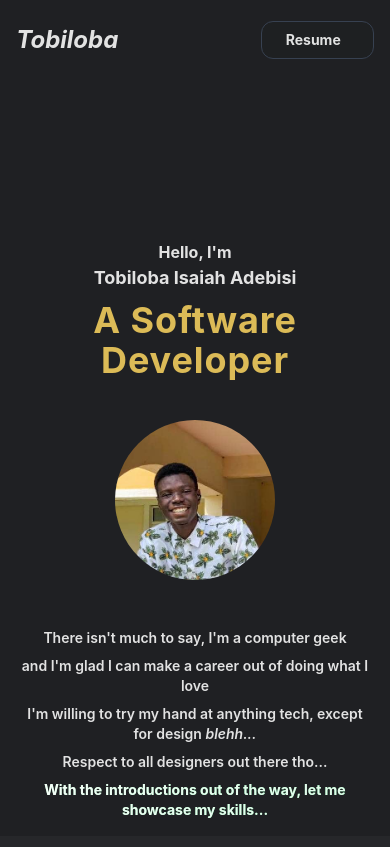
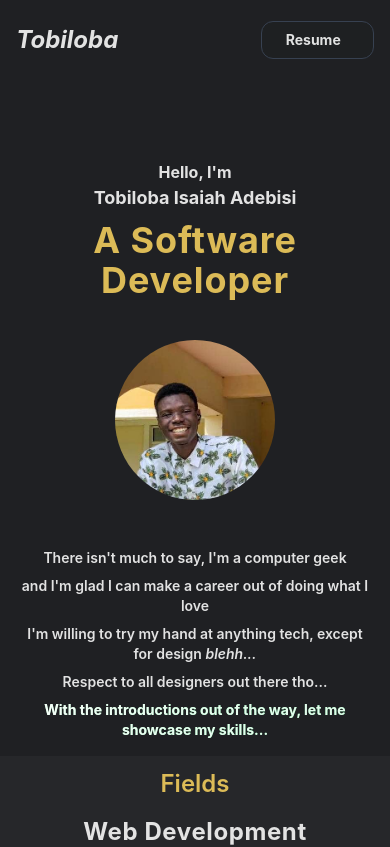
Before and after one commit to Adebisi1234/portfolio, a React (Vite) app: page / in a window 390 px wide. Shown: the top 847 px of the page. Built offline with nearby package versions, Linux system fonts and the light colour scheme.

Commit message:
Update Main.tsx

```diff
--- a/src/components/Main.tsx
+++ b/src/components/Main.tsx
@@ -2,7 +2,7 @@ export default function Main() {
   return (
     <main
       id="home"
-      className="flex flex-col items-center justify-center w-full pt-40 text-center bg-darkBg"
+      className="flex flex-col items-center justify-center w-full pt-[80px] lg:pt-40 text-center bg-darkBg"
     >
       <p className="text-base font-bold text-pretty ">Hello, I'm</p>
       <p className="text-lg font-bold text-pretty">Tobiloba Isaiah Adebisi</p>
```
